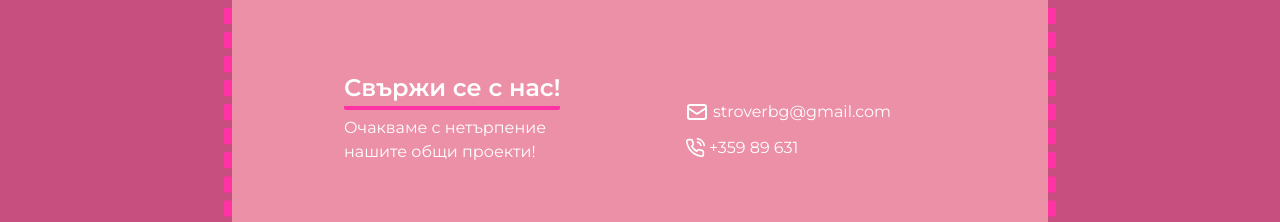
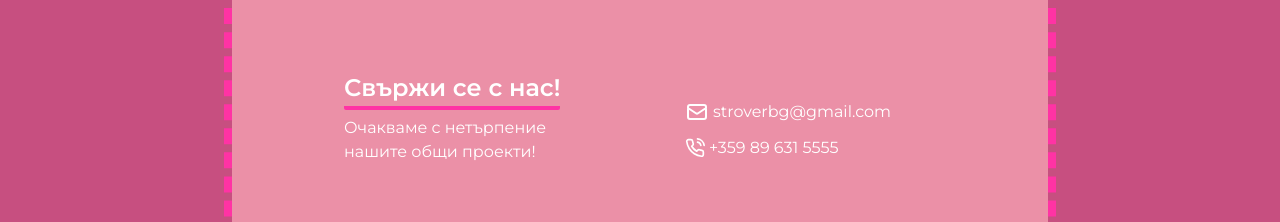
Before and after one commit to StroverIT/Strover, a Next.js app: page /digital in a window 1280 px wide. Shown: the part 4700-4922 px from the top of the page. Built offline with nearby package versions, Linux system fonts and the light colour scheme; a web font is replaced by a local one.

Commit message:
fixing number

```diff
--- a/pages/digital.js
+++ b/pages/digital.js
@@ -36,7 +36,7 @@ export default function Digital() {
               color="border-pink"
               btnColor="bg-pink"
               bgColor="bg-pink-50"
-              number="+359 89 631
+              number="+359 89 631 5555
               "
               scrollBarThumb="scrollbar-thumb-pink-100 "
               scrollBarTrack="scrollbar-track-pink-200"
```
